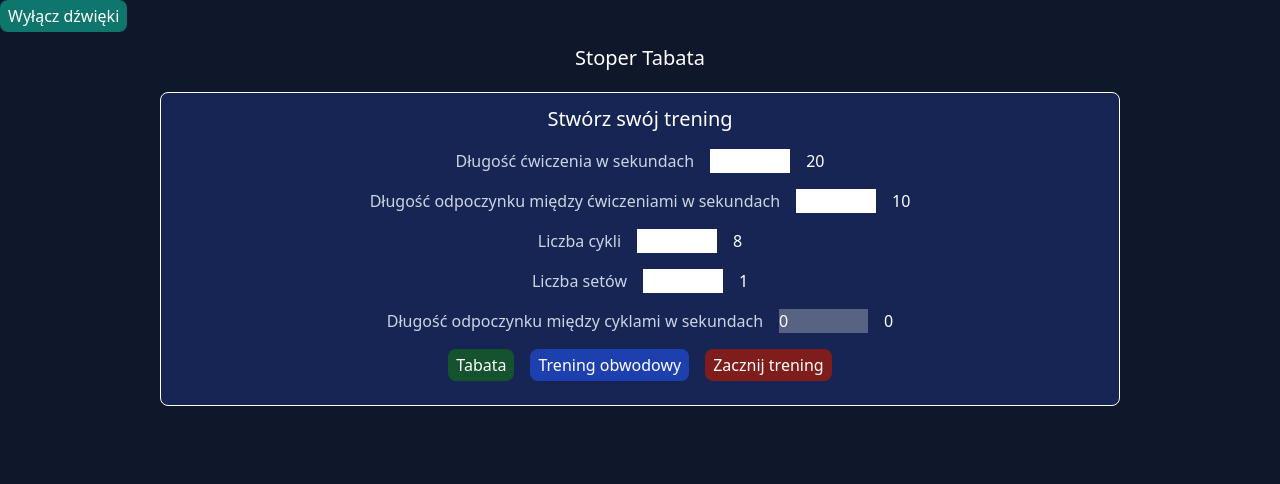
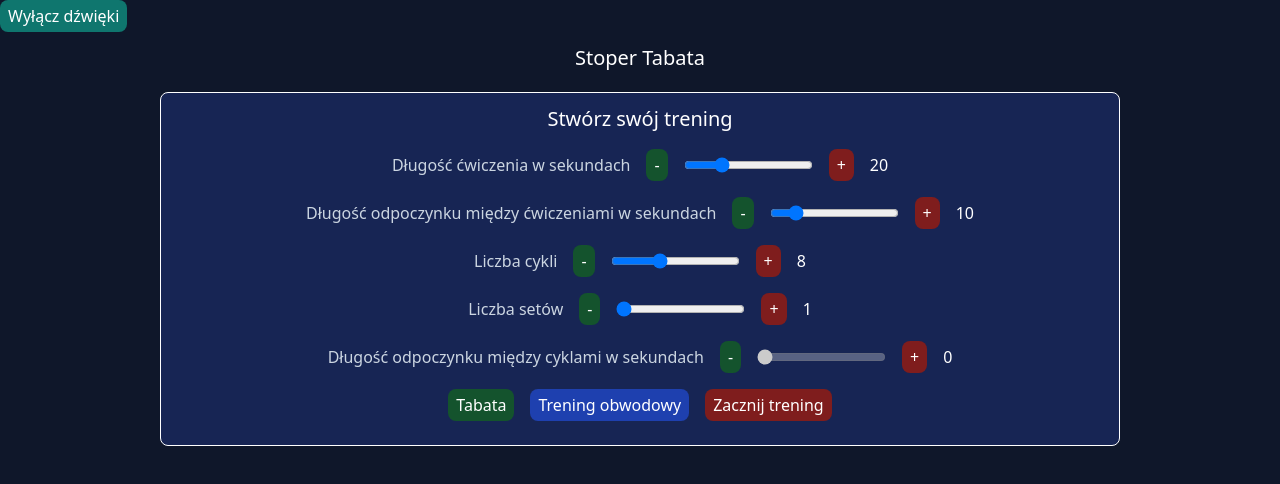
Before and after one commit to RadekPalka/tabata-timer, a React (Vite) app: page / in a window 1280 px wide. Shown: the top 484 px of the page. Built offline with nearby package versions, Linux system fonts and the light colour scheme.

Commit message:
feat: update TrainingDetailsForm

```diff
--- a/src/components/TrainingDetailsForm.tsx
+++ b/src/components/TrainingDetailsForm.tsx
@@ -99,8 +99,15 @@ export const TrainingDetailsForm: React.FC = () => {
 					<label className='text-slate-300' htmlFor={el.id}>
 						{el.label}
 					</label>
+					<button
+						type='button'
+						onClick={() => el.setValue(el.value - 1)}
+						className='btn bg-green-900'
+					>
+						-
+					</button>
 					<input
-						type='number'
+						type='range'
 						id={el.id}
 						min={el.min}
 						max={el.max}
@@ -108,6 +115,13 @@ export const TrainingDetailsForm: React.FC = () => {
 						onChange={(e) => el.setValue(Number(e.target.value))}
 						disabled={el.id === 'rest-between-sets' && numberOfSets === 1}
 					/>
+					<button
+						type='button'
+						onClick={() => el.setValue(el.value + 1)}
+						className='btn bg-red-900'
+					>
+						+
+					</button>
 					<output>{el.value}</output>
 				</div>
 			))}
```
